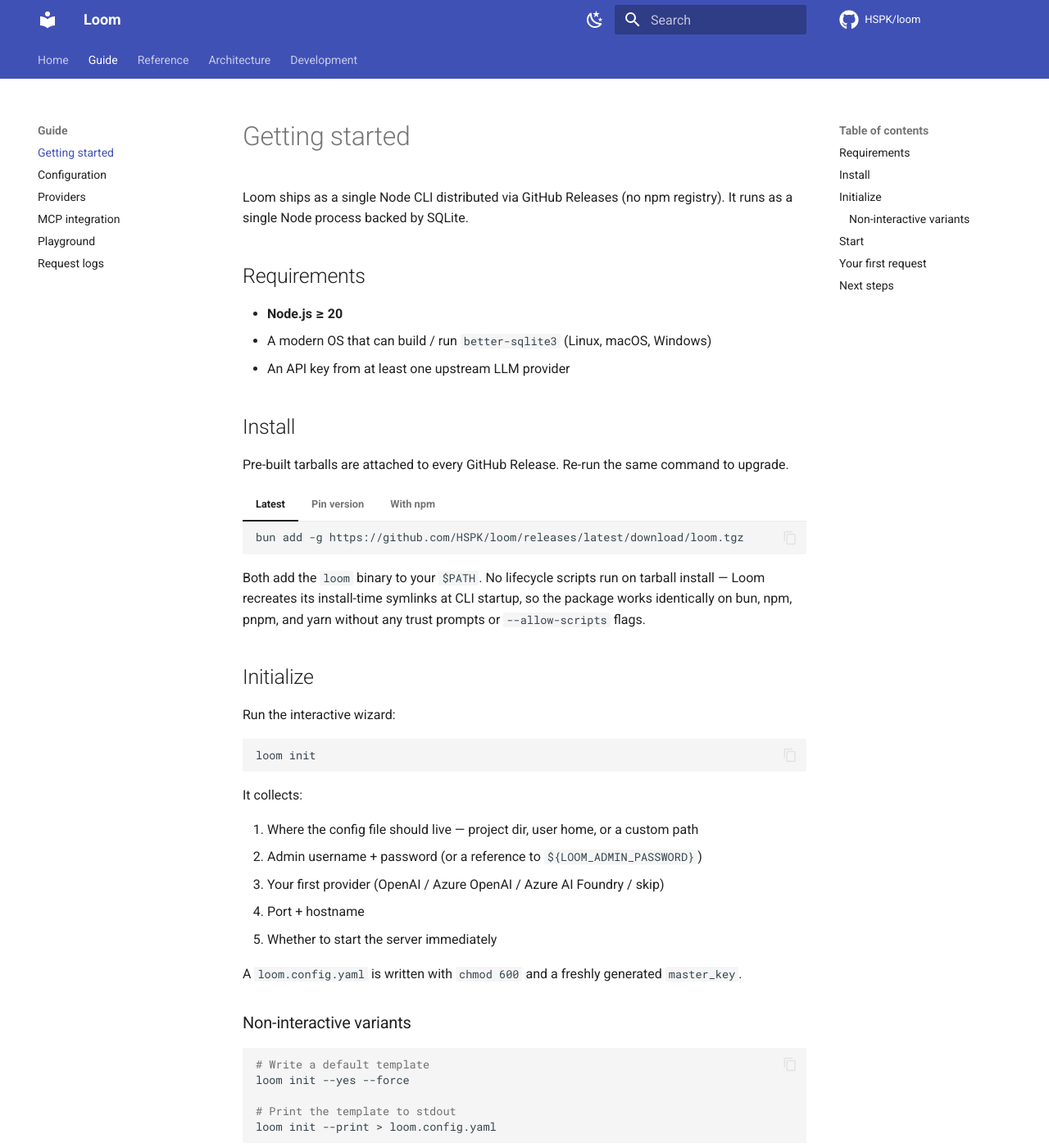
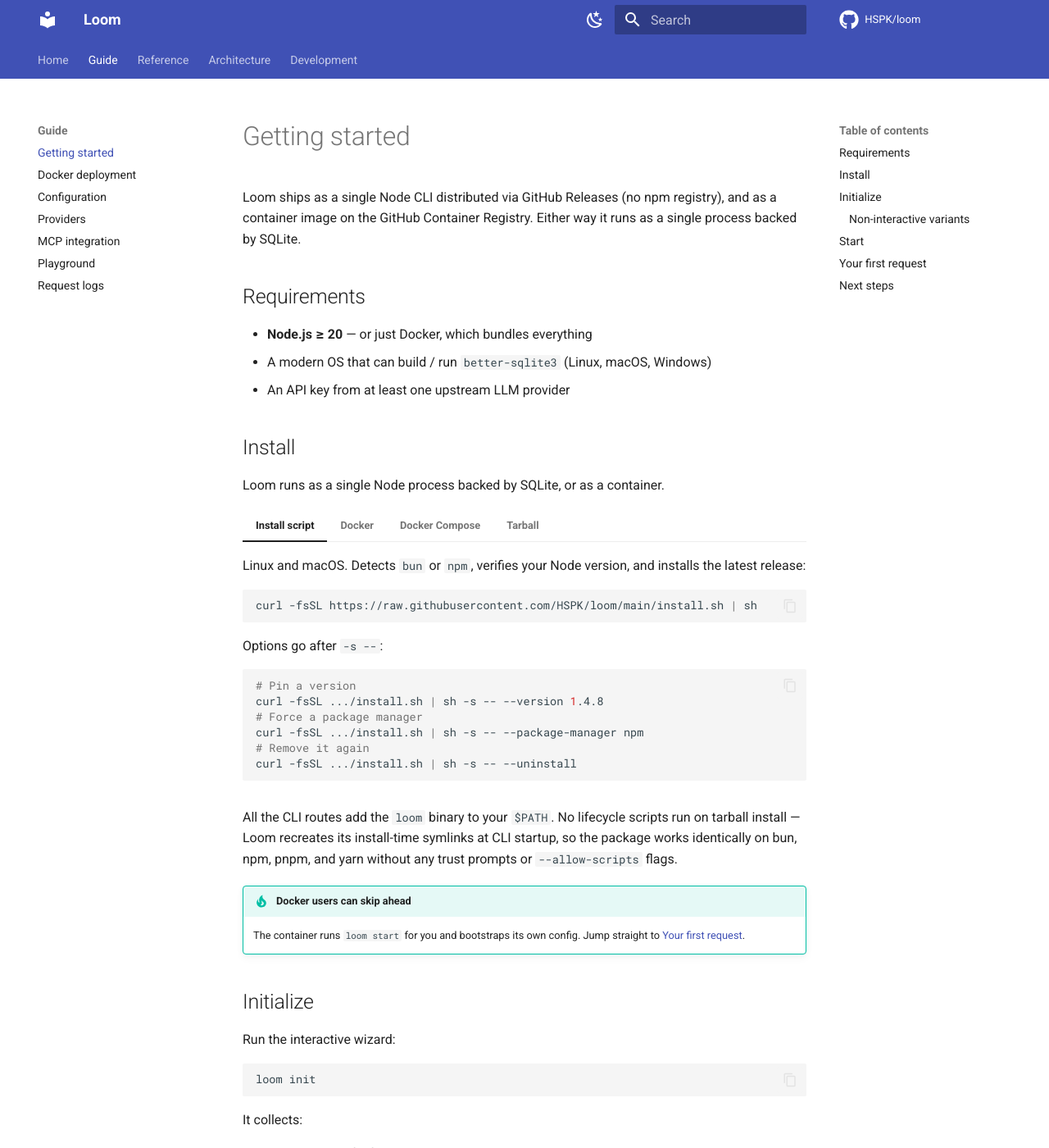
Before and after one commit to HSPK/aiui, an MkDocs documentation site: the page built from docs/guide/getting-started.md, in a window 1280 px wide and 1400 px high. Shown: the whole window at 82% size. Built offline with MkDocs 1.6.1 and Material for MkDocs 9.7.7, drawn with Linux system fonts in a browser that asks for light colours; comment, search, counter and statistics services are not loaded; some of the changed text lies outside the part shown.

Commit message:
feat(dist): add install script, Docker image and Compose deployment
Loom shipped only as a release tarball installed with `bun add -g <url>`,
which meant every new user needed Node and a package manager before they
could see the product. Add two lower-friction paths and the project metadata
that makes them discoverable.

install.sh — POSIX sh, detects bun or npm, enforces Node >= 20, resolves the
release tarball (versioned name with an alias fallback), and supports
--version / --package-manager / --uninstall / --dry-run.

Dockerfile — three stages: a builder that compiles the Next.js app and CLI
bundle, a second that resolves the lockfile without devDependencies, and a
runtime with no compilers. Runs as the non-root `node` user behind tini, with
a healthcheck against /api/health. Two things worth knowing:

  - `next build` collects page data in parallel workers that each open
    SQLite and race each other's `PRAGMA journal_mode=WAL`. The build stage
    points them at private in-memory databases; without it the image build
    failed non-deterministically.
  - bun materialises every optional platform variant, so the musl builds of
    the SWC and sharp binaries (~140 MB) are removed — this image is glibc
    and can never load them.

docker/entrypoint.sh generates a master key and admin password onto the data
volume on first start, so `docker run -p 3000:3000 -v loom-data:/data` works
with no configuration while still deferring to LOOM_* env vars and mounted
config files.

Also adds a GHCR publish workflow (arm64 only on tagged releases, since it is
emulated), issue/PR templates, CONTRIBUTING, SECURITY, and a Docker
deployment guide.

Co-authored-by: Copilot <223556219+Copilot@users.noreply.github.com>

````diff
--- a/docs/guide/getting-started.md
+++ b/docs/guide/getting-started.md
@@ -1,41 +1,84 @@
 # Getting started
 
-Loom ships as a single Node CLI distributed via GitHub Releases (no npm registry).
-It runs as a single Node process backed by SQLite.
+Loom ships as a single Node CLI distributed via GitHub Releases (no npm registry),
+and as a container image on the GitHub Container Registry. Either way it runs as
+a single process backed by SQLite.
 
 ## Requirements
 
-- **Node.js ≥ 20**
+- **Node.js ≥ 20** — or just Docker, which bundles everything
 - A modern OS that can build / run `better-sqlite3` (Linux, macOS, Windows)
 - An API key from at least one upstream LLM provider
 
 ## Install
 
-Pre-built tarballs are attached to every GitHub Release. Re-run the same
-command to upgrade.
+Loom runs as a single Node process backed by SQLite, or as a container.
 
-=== "Latest"
+=== "Install script"
+
+    Linux and macOS. Detects `bun` or `npm`, verifies your Node version, and
+    installs the latest release:
 
     ```bash
-    bun add -g https://github.com/HSPK/loom/releases/latest/download/loom.tgz
+    curl -fsSL https://raw.githubusercontent.com/HSPK/loom/main/install.sh | sh
     ```
 
-=== "Pin version"
+    Options go after `-s --`:
 
     ```bash
-    bun add -g https://github.com/HSPK/loom/releases/download/v1.3.4/loom-1.3.4.tgz
+    # Pin a version
+    curl -fsSL .../install.sh | sh -s -- --version 1.4.8
+    # Force a package manager
+    curl -fsSL .../install.sh | sh -s -- --package-manager npm
+    # Remove it again
+    curl -fsSL .../install.sh | sh -s -- --uninstall
     ```
 
-=== "With npm"
+=== "Docker"
+
+    No Node install, no config — a master key and admin password are
+    generated into the volume on first start:
 
     ```bash
+    docker run -d --name loom -p 3000:3000 -v loom-data:/data \
+      ghcr.io/hspk/loom:latest
+    docker logs loom      # first-run admin password
+    ```
+
+    See [Docker deployment](docker.md) for volumes, secrets, backups, and
+    reverse proxies.
+
+=== "Docker Compose"
+
+    ```bash
+    curl -fsSLO https://raw.githubusercontent.com/HSPK/loom/main/docker-compose.yml
+    docker compose up -d
+    docker compose logs -f loom
+    ```
+
+=== "Tarball"
+
+    Pre-built tarballs are attached to every GitHub Release. Re-run the same
+    command to upgrade.
+
+    ```bash
+    # Latest
+    bun add -g https://github.com/HSPK/loom/releases/latest/download/loom.tgz
+    # Pinned
+    bun add -g https://github.com/HSPK/loom/releases/download/v1.4.8/loom-1.4.8.tgz
+    # With npm
     npm i -g https://github.com/HSPK/loom/releases/latest/download/loom.tgz
     ```
 
-Both add the `loom` binary to your `$PATH`. No lifecycle scripts run on tarball
-install — Loom recreates its install-time symlinks at CLI startup, so the
-package works identically on bun, npm, pnpm, and yarn without any trust
-prompts or `--allow-scripts` flags.
+All the CLI routes add the `loom` binary to your `$PATH`. No lifecycle scripts
+run on tarball install — Loom recreates its install-time symlinks at CLI
+startup, so the package works identically on bun, npm, pnpm, and yarn without
+any trust prompts or `--allow-scripts` flags.
+
+!!! tip "Docker users can skip ahead"
+
+    The container runs `loom start` for you and bootstraps its own config.
+    Jump straight to [Your first request](#your-first-request).
 
 ## Initialize
 
@@ -104,6 +147,7 @@ print(client.chat.completions.create(
 
 ## Next steps
 
+- Deploy with containers, volumes, and a reverse proxy — see [Docker](docker.md)
 - Add more providers and tweak per-model defaults — see [Providers](providers.md)
 - Wire in MCP tools — see [MCP integration](mcp.md)
 - Explore the playground — see [Playground](playground.md)
--- a/mkdocs.yml
+++ b/mkdocs.yml
@@ -43,6 +43,7 @@ nav:
   - Home: index.md
   - Guide:
       - guide/getting-started.md
+      - guide/docker.md
       - guide/configuration.md
       - guide/providers.md
       - guide/mcp.md
````
Also changed, not shown: CONTRIBUTING.md (added, +92 -0 lines), README.md (+95 -5 lines), SECURITY.md (added, +62 -0 lines), docker-compose.yml (added, +63 -0 lines), docs/guide/docker.md (added, +266 -0 lines), docs/index.md (+14 -0 lines), docs/reference/cli.md (+57 -0 lines), docs/reference/env-vars.md (+20 -0 lines), .github/pull_request_template.md (added), 9 other files.
